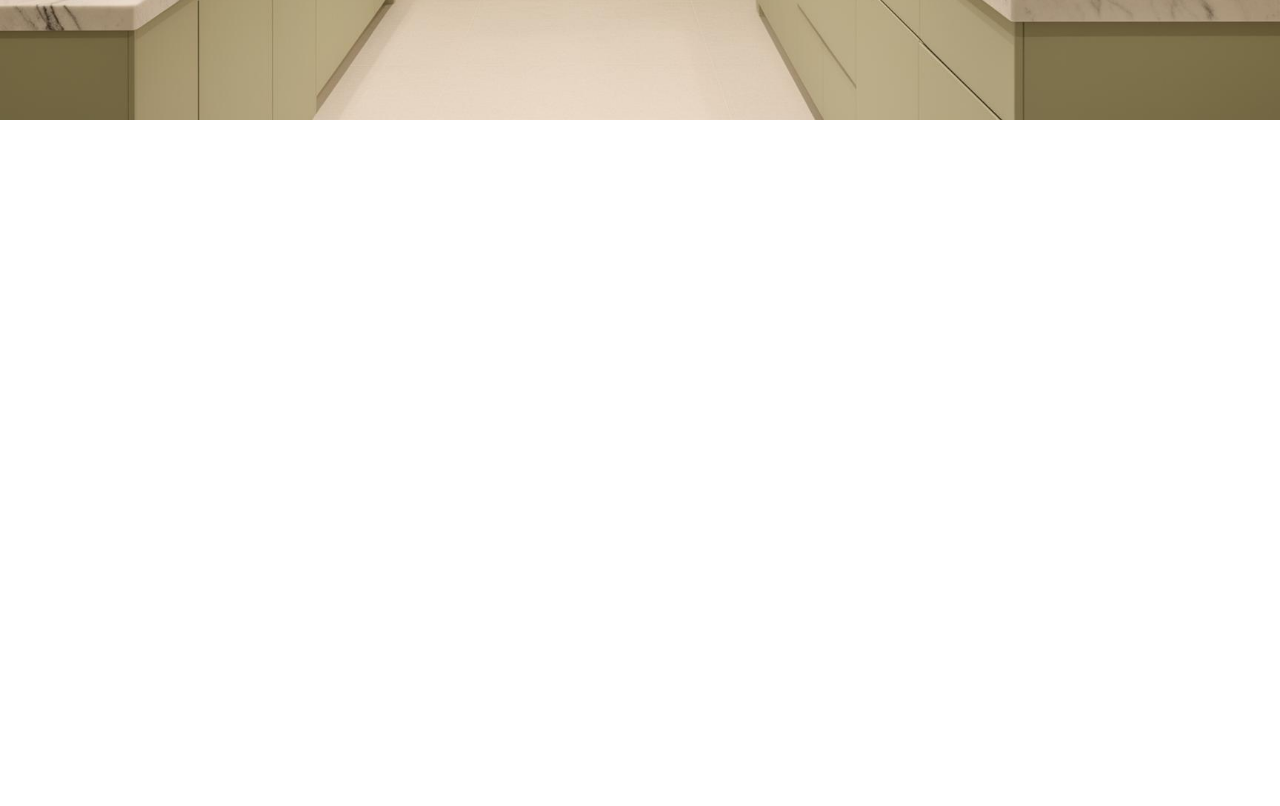
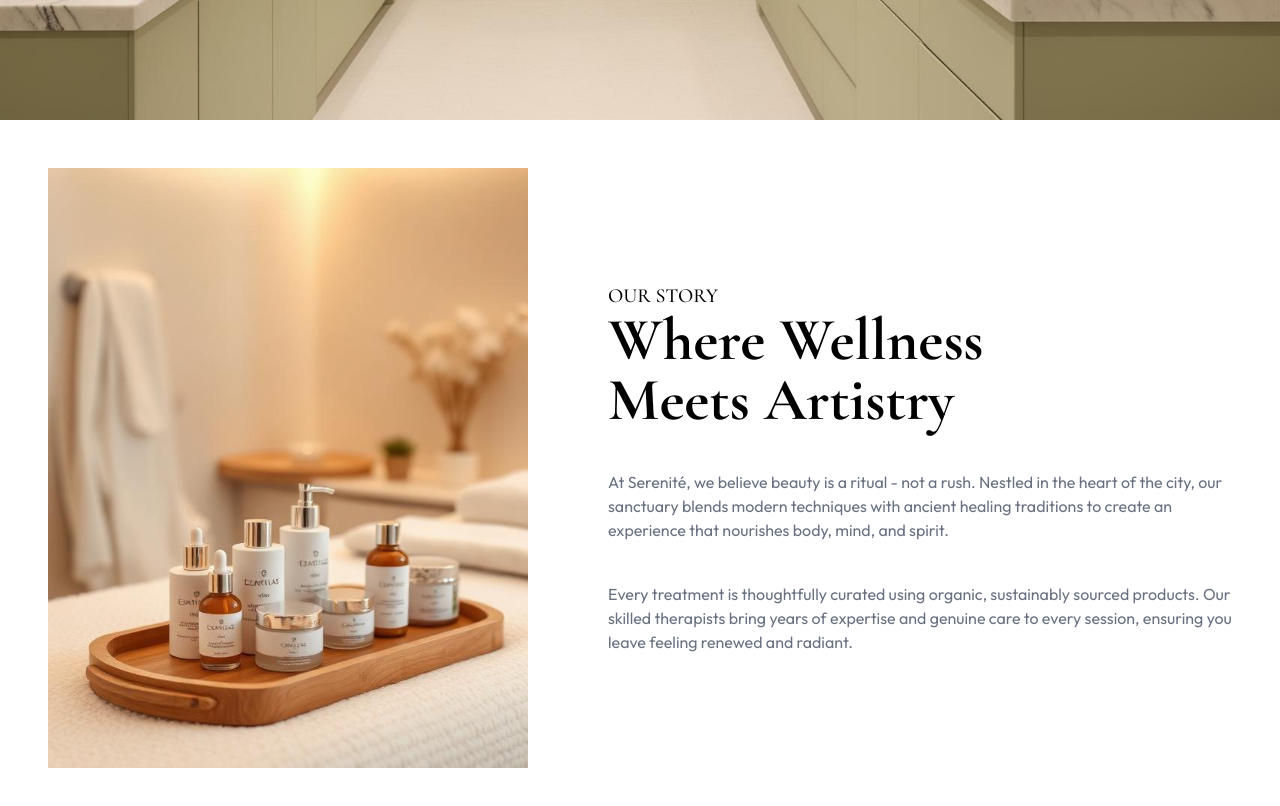
Before and after one commit to Destiny27052005/Grace-Glow-Fashion, a React (Vite) app: page / in a window 1280 px wide. Shown: the part 680-1486 px from the top of the page. Before the commit the page ends 800 px from the top, so only its background shows below. Built offline with nearby package versions, Linux system fonts and the light colour scheme.

Commit message:
add AboutSection component with content and styling

```diff
--- a/src/App.jsx
+++ b/src/App.jsx
@@ -1,6 +1,7 @@
 import { gsap } from "gsap";
 import Navbar from "./components/Navbar";
 import HeroSection from "./components/HeroSection";
+import AboutSection from "./components/AboutSection";
 
 import { ScrollTrigger } from "gsap/ScrollTrigger";
 
@@ -13,6 +14,7 @@ function App() {
       <Navbar />
       <main>
         <HeroSection />
+        <AboutSection />
       </main>
     </div>
 
--- a/src/components/AboutSection.jsx
+++ b/src/components/AboutSection.jsx
@@ -1,9 +1,23 @@
-
+import AboutSpa from "../assets/images/about-spa.jpg"
 
 function AboutSection() {
     return (
-    <section></section>
-     );
+        <section className="md:flex place-items-center gap-20 p-12">
+            <img src={AboutSpa} alt="About Spa" className="md:h-150" />
+            <div>
+                <h1 className="font-medium text-xl">OUR STORY</h1>
+                <h2 className="text-6xl font-bold">Where Wellness <br />Meets Artistry</h2>
+                <p className="my-10 text-gray-500">At Serenité, we believe beauty is a ritual - not a rush. Nestled in
+                    the heart of the city, our sanctuary blends modern techniques
+                    with ancient healing traditions to create an experience that
+                    nourishes body, mind, and spirit.</p>
+                <p className=" text-gray-500">Every treatment is thoughtfully curated using organic,
+                    sustainably sourced products. Our skilled therapists bring years
+                    of expertise and genuine care to every session, ensuring you
+                    leave feeling renewed and radiant.</p>
+            </div>
+        </section>
+    );
 }
 
 export default AboutSection;
```
